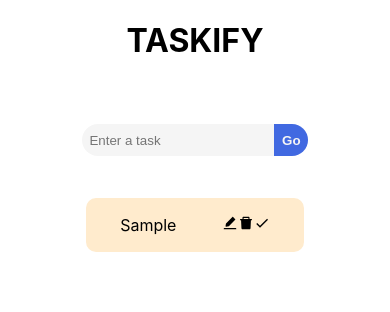
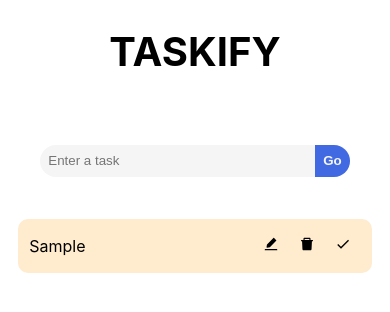
Before and after one commit to mateomh/TasklistTypescript, a React (Create React App) app: page / in a window 390 px wide. Both pictures are taken after typing "Sample" into the empty fields and a click on the button "Go". Shown: the top 312 px of the page. Built offline with nearby package versions, Linux system fonts and the light colour scheme; the HTML template or start-up script is replaced by a standard one.

Commit message:
Add other styles to the app

```diff
--- a/src/App.css
+++ b/src/App.css
@@ -4,17 +4,23 @@
   flex-direction: column;
   justify-content: start;
   align-items: center;
-  height: 90vh;
+  height: 100vh;
+  width: 100vw;
 }
 
 .heading {
   text-align: center;
   text-transform: uppercase;
+  font-size: 40px;
+  z-index: 1;
 }
 
 .task_input_form {
   width: 80vw;
   padding: 5vh 2vw;
+  /* display: flex;
+  position: relative;
+  align-items: center; */
 }
 
 .task_input {
@@ -23,6 +29,11 @@
   outline: none;
   border: none;
   background-color: whitesmoke;
+  transition: 0.2s;
+}
+
+.task_input:focus {
+  background-color: aliceblue;
 }
 
 .task_button {
@@ -32,9 +43,22 @@
   font-weight: bolder;
   background-color: royalblue;
   color: whitesmoke;
+  transition: 0.2s all;
+}
+
+.task_button:hover {
+  background-color: darkgoldenrod;
+}
+
+.task_button:active {
+  transform: scale(0.8);
 }
 
 .task_list {
+  display: flex;
+  justify-content: start;
+  flex-wrap: wrap;
+  width: 90vw;
 
 }
 
@@ -43,16 +67,38 @@
   justify-content: space-around;
   align-items: center;
   background-color:blanchedalmond;
-  width: 50vw;
+  width: 30vw;
   padding: 2vh 3vw;
   border-radius: 10px;
   margin-bottom: 2vh;
+  margin: 0 2vw 2vh 2vw;
 }
 
 .taskcard_text {
-
+  flex: 1;
+  border: none;
+  text-align: left;
 }
 
 .icon {
+  margin: 0 10px;
+  cursor: pointer;
+}
 
+@media (max-width: 800px) {
+  .task_card {
+    width: 100%;
+  }
+
+  .task_list {
+    width: 95%;
+  }
+
+  .task_input_form {
+    width: 95%;
+  }
+
+  .task_input {
+    width: 70%;
+  }
 }
```
